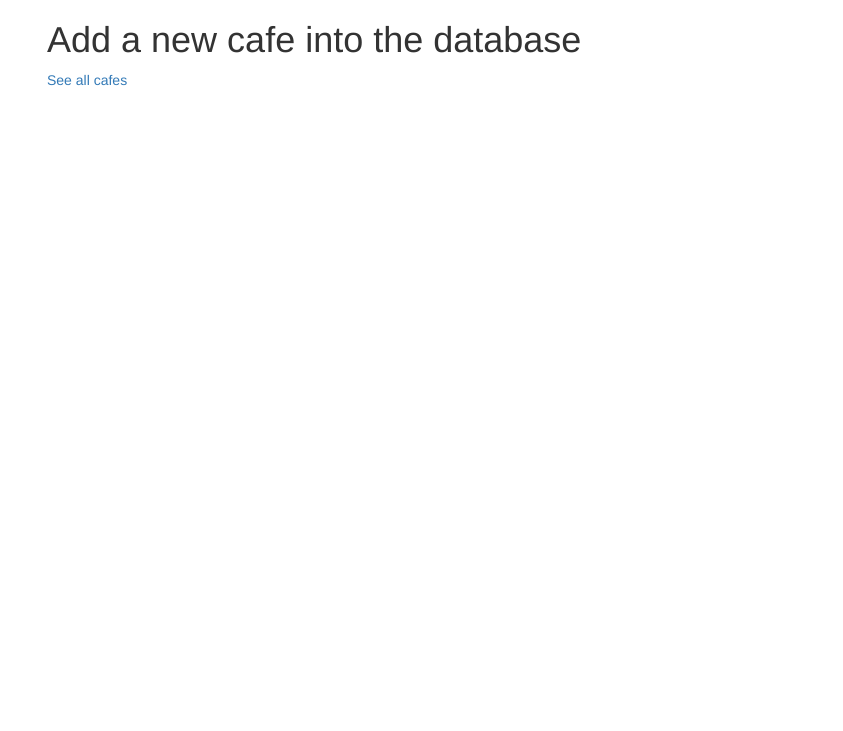
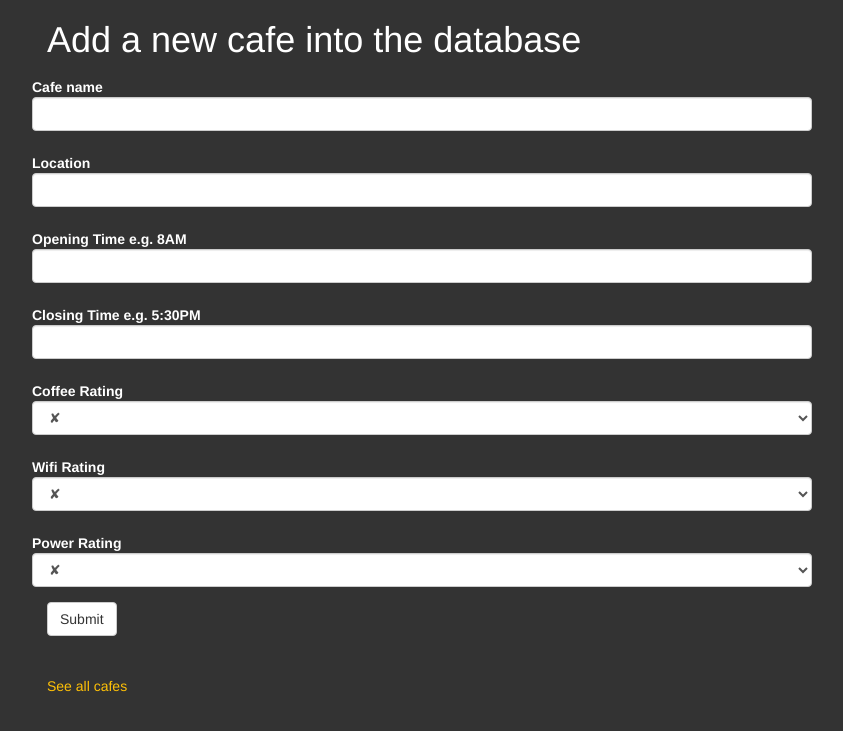
Before and after one commit to Fernandesfelipe1989/100-days-of-code, a Flask app: page /add in a window 1280 px wide. Shown: the top 731 px of the page, without its empty margins (23-866 px from the left). Run offline with Flask 2, Linux system fonts and the light colour scheme; some libraries are stand-ins or nearby versions.

Commit message:
Create the add form flow.

```diff
--- a/coffee_and_wifi/main.py
+++ b/coffee_and_wifi/main.py
@@ -1,7 +1,7 @@
 from flask import Flask, render_template
 from flask_bootstrap import Bootstrap
 from flask_wtf import FlaskForm
-from wtforms import StringField, SubmitField
+from wtforms import SelectField, StringField, SubmitField, TimeField
 from wtforms.validators import DataRequired
 import csv
 
@@ -9,18 +9,21 @@ app = Flask(__name__)
 app.config['SECRET_KEY'] = '8BYkEfBA6O6donzWlSihBXox7C0sKR6b'
 Bootstrap(app)
 
+COFFEE_CHOICES = ['☕' * i if i > 0 else '✘' for i in range(0, 6)]
+WIFI_CHOICES = ['💪' * i if i > 0 else '✘' for i in range(0, 6)]
+POWER_CHOICES = ['🔌' * i if i > 0 else '✘' for i in range(0, 6)]
+
 
 class CafeForm(FlaskForm):
     cafe = StringField('Cafe name', validators=[DataRequired()])
+    location = StringField('Location', validators=[DataRequired()])
+    open = StringField('Opening Time e.g. 8AM')
+    close = StringField('Closing Time e.g. 5:30PM')
+    coffee = SelectField('Coffee Rating', choices=COFFEE_CHOICES)
+    wifi = SelectField('Wifi Rating', choices=WIFI_CHOICES)
+    power = SelectField('Power Rating', choices=POWER_CHOICES)
+
     submit = SubmitField('Submit')
-
-# Exercise:
-# add: Location URL, open time, closing time, coffee rating, wifi rating, power outlet rating fields
-# make coffee/wifi/power a select element with choice of 0 to 5.
-#e.g. You could use emojis ☕️/💪/✘/🔌
-# make all fields required except submit
-# use a validator to check that the URL field has a URL entered.
-# ---------------------------------------------------------------------------
 
 
 # all Flask routes below
@@ -29,11 +32,21 @@ def home():
     return render_template("index.html")
 
 
-@app.route('/add')
+@app.route('/add', methods=["GET", 'POST'])
 def add_cafe():
     form = CafeForm()
     if form.validate_on_submit():
-        print("True")
+        data = [
+            form.data['cafe'],
+            form.data['location'],
+            form.data['open'],
+            form.data['close'],
+            form.data['coffee'],
+            form.data['wifi'],
+            form.data['power'],
+        ]
+        # with open('cafe-data.csv', 'w') as csv_file:
+        #     csv_file.writelines(data)
     # Exercise:
     # Make the form write a new row into cafe-data.csv
     # with   if form.validate_on_submit()
--- a/coffee_and_wifi/templates/add.html
+++ b/coffee_and_wifi/templates/add.html
@@ -1,4 +1,5 @@
-{% extends 'bootstrap/base.html' %}
+{% extends 'index.html' %}
+{% import "bootstrap/wtf.html" as wtf %}
 
 {% block title %}Add A New Cafe{% endblock %}
 
@@ -8,9 +9,19 @@
     <div class="col-sm-12 col-md-8">
 
       <h1>Add a new cafe into the database</h1>
+      <form class="form form-horizontal" method="post" role="form">
+        {{ form.hidden_tag() }}
+        {{ wtf.form_errors(form, hiddens="only") }}
 
-      <!-- This is where your WTForm will go -->
-
+        {{ wtf.form_field(form.cafe) }}
+        {{ wtf.form_field(form.location) }}
+        {{ wtf.form_field(form.open) }}
+        {{ wtf.form_field(form.close) }}
+        {{ wtf.form_field(form.coffee) }}
+        {{ wtf.form_field(form.wifi) }}
+        {{ wtf.form_field(form.power) }}
+        {{ wtf.form_field(form.submit) }}
+      </form>
 	  <p class="space-above"><a href="#">See all cafes</a></p>
 
     </div>
```
